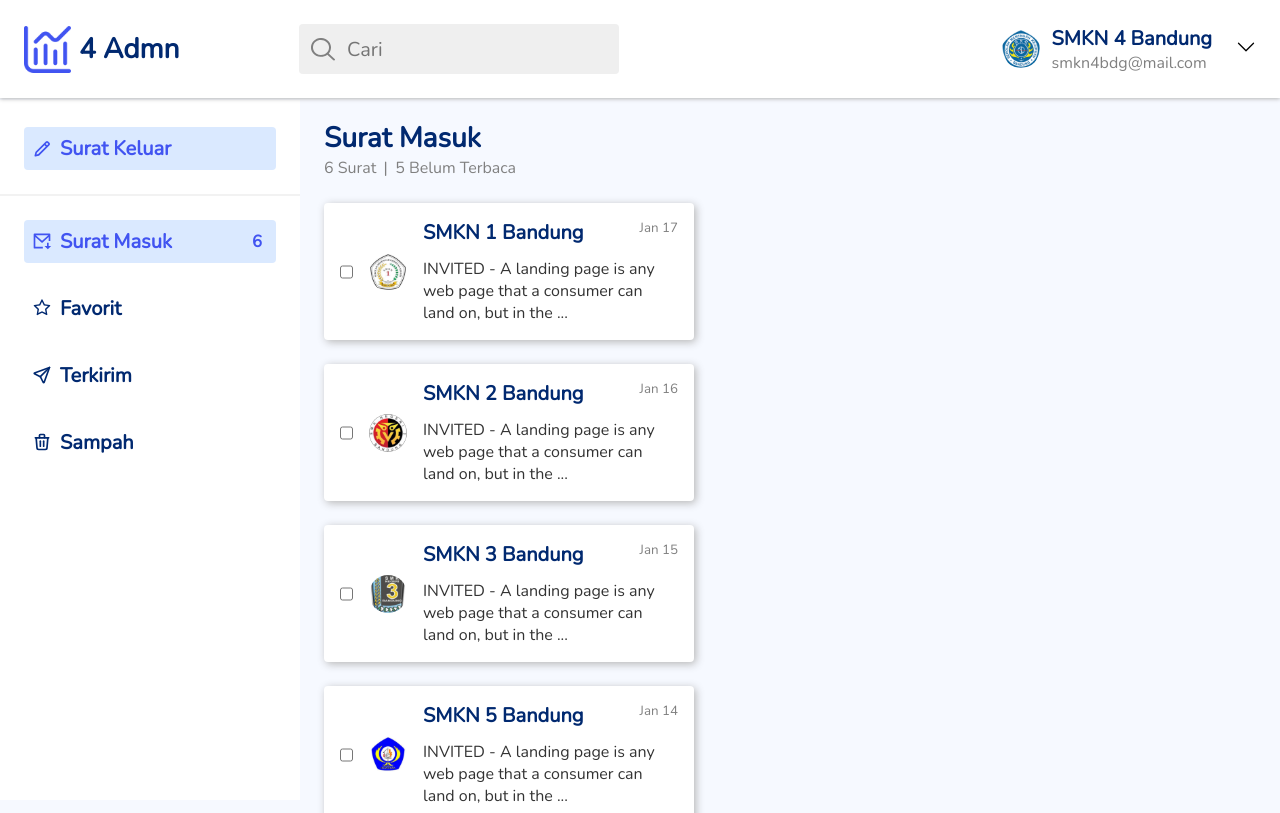
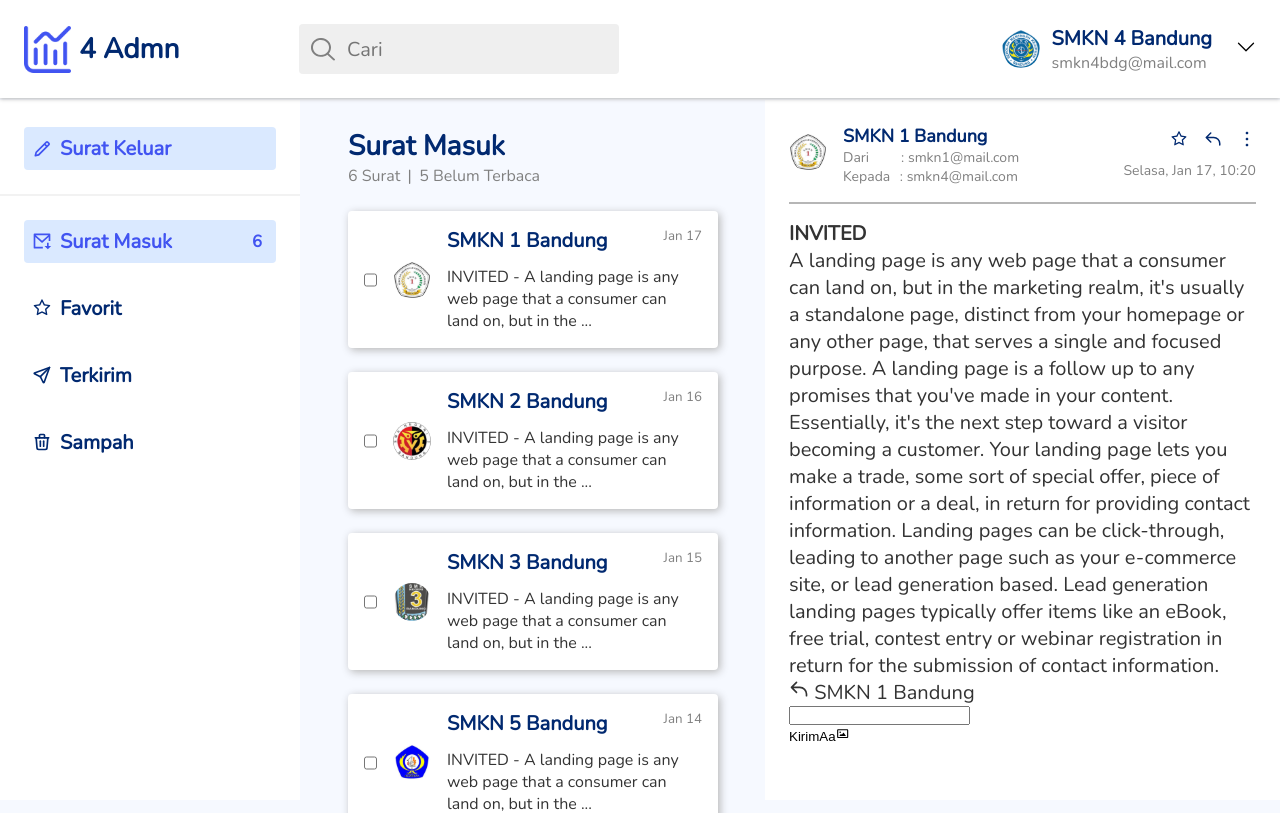
Before and after one commit to darrellrahan/4admn, a React (Create React App) app: page / in a window 1280 px wide. Shown: the top 813 px of the page. Built offline with nearby package versions, Linux system fonts and the light colour scheme.

Commit message:
continue working on inbox

```diff
--- /dev/null
+++ b/src/components/Message.jsx
@@ -0,0 +1,78 @@
+import React from "react";
+import img from "../assets/smkn1bdg.svg";
+import { AiOutlineStar } from "react-icons/ai";
+import { HiOutlineReply } from "react-icons/hi";
+import { RxDotsVertical } from "react-icons/rx";
+import { BiImage } from "react-icons/bi";
+
+const Message = () => {
+  return (
+    <div className="message-area">
+      <div className="top-message">
+        <div className="left">
+          <div>
+            <img src={img} alt="img" />
+          </div>
+          <div>
+            <h3 className="regular-text">SMKN 1 Bandung</h3>
+            <p className="small-text">
+              Dari<span style={{ marginLeft: "2rem" }}>:</span> smkn1@mail.com
+              <br />
+              Kepada<span style={{ marginLeft: "0.6rem" }}>:</span>{" "}
+              smkn4@mail.com
+            </p>
+          </div>
+        </div>
+        <div className="right">
+          <div className="buttons">
+            <button>
+              <AiOutlineStar />
+            </button>
+            <button>
+              <HiOutlineReply />
+            </button>
+            <button>
+              <RxDotsVertical />
+            </button>
+          </div>
+          <div>
+            <p className="small-text">Selasa, Jan 17, 10:20</p>
+          </div>
+        </div>
+      </div>
+      <hr />
+      <div className="message-text">
+        <h1 className="regular-text">INVITED</h1>
+        <p className="regular-text">
+          A landing page is any web page that a consumer can land on, but in the
+          marketing realm, it's usually a standalone page, distinct from your
+          homepage or any other page, that serves a single and focused purpose.
+          A landing page is a follow up to any promises that you've made in your
+          content. Essentially, it's the next step toward a visitor becoming a
+          customer. Your landing page lets you make a trade, some sort of
+          special offer, piece of information or a deal, in return for providing
+          contact information. Landing pages can be click-through, leading to
+          another page such as your e-commerce site, or lead generation based.
+          Lead generation landing pages typically offer items like an eBook,
+          free trial, contest entry or webinar registration in return for the
+          submission of contact information.
+        </p>
+      </div>
+      <div className="reply-area">
+        <p className="regular-text">
+          <HiOutlineReply /> SMKN 1 Bandung
+        </p>
+        <input type="text" autoComplete="off" />
+        <div>
+          <button>Kirim</button>
+          <button>Aa</button>
+          <button>
+            <BiImage />
+          </button>
+        </div>
+      </div>
+    </div>
+  );
+};
+
+export default Message;
--- a/src/index.css
+++ b/src/index.css
@@ -35,12 +35,18 @@
   color: inherit;
 }
 
+button {
+  background-color: transparent;
+  border: none;
+  cursor: pointer;
+}
+
 .inbox,
 .sent,
 .favourite,
 .bin {
   margin: 95px 0 0 300px;
-  padding: 1.5rem;
+  padding: 2rem 0 1rem 3rem;
 }
 
 .heading {
@@ -153,7 +159,6 @@
 }
 
 .lr-container .submit-btn:hover {
-  cursor: pointer;
   background-color: rgba(65, 84, 241, 0.5);
 }
 
@@ -242,7 +247,6 @@
 
 .dropdown-btn:hover {
   opacity: 0.5;
-  cursor: pointer;
 }
 
 /* Sidebar */
@@ -284,10 +288,13 @@
   background-color: #dae9ff;
   border-radius: 4px;
   color: #4154f1;
-  cursor: pointer;
 }
 
 /* Inbox */
+
+.inbox {
+  display: flex;
+}
 
 .inbox .heading {
   text-align: left;
@@ -323,3 +330,57 @@
 .single-letter .messages {
   color: #333;
 }
+
+/* Message Area */
+
+.message-area {
+  background-color: #fff;
+  position: fixed;
+  top: 100px;
+  right: 0;
+  bottom: 0;
+  left: 765px;
+  padding: 1.5rem;
+}
+
+.top-message {
+  display: flex;
+  align-items: center;
+  justify-content: space-between;
+}
+
+.top-message .left {
+  display: flex;
+  align-items: center;
+  gap: 1rem;
+}
+
+.top-message .left h3 {
+  font-size: 18px;
+  color: #012970;
+}
+
+.top-message .left p,
+.top-message .right p {
+  font-size: 14px;
+}
+
+.top-message .right .buttons {
+  display: flex;
+  align-items: center;
+  justify-content: flex-end;
+  gap: 1rem;
+}
+
+.top-message .right .buttons button {
+  color: #012970;
+  font-size: 18px;
+  padding-bottom: 0.5rem;
+}
+
+.message-area hr {
+  margin: 1rem 0;
+  height: 0.1rem;
+  border: none;
+  background-color: #b6b6b6;
+}
--- a/src/pages/Inbox.jsx
+++ b/src/pages/Inbox.jsx
@@ -1,5 +1,6 @@
 import React from "react";
 import Header from "../components/Header";
+import Message from "../components/Message";
 import Sidebar from "../components/Sidebar";
 import { inbox } from "../data";
 
@@ -9,6 +10,7 @@
       <Header />
       <Sidebar currentPage="Surat Masuk" />
       <main className="inbox">
+        <div className="left-inbox">
           <h1 className="heading">Surat Masuk</h1>
           <p className="small-text">
             {inbox.length} Surat <span style={{ margin: "0 0.2rem" }}>|</span>{" "}
@@ -34,7 +36,9 @@
               </div>
             );
           })}
+        </div>
       </main>
+      <Message />
     </>
   );
 };
```
Also changed, not shown: src/assets/doc.svg (added). Lines whose indentation alone changed are shown as unchanged.
